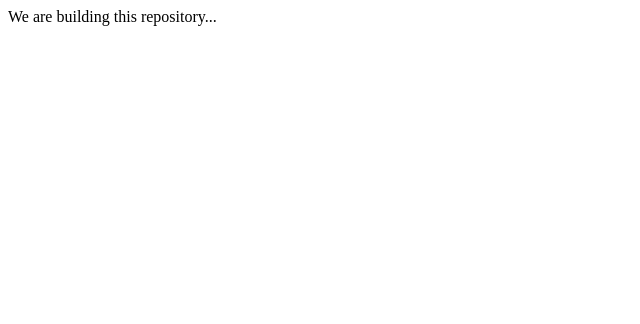
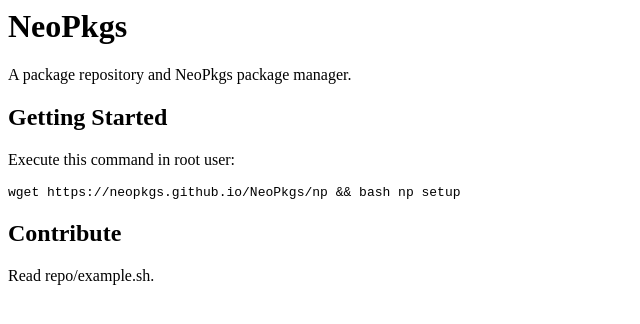
Before and after one commit to NeoPkgs/NeoPkgs, a plain HTML site: page index.html in a window 1280 px wide. Shown: the whole page, without its empty margins (0-640 px from the left). Drawn offline with Linux system fonts and the light colour scheme.

Commit message:
Update index.html

```diff
--- a/index.html
+++ b/index.html
@@ -1,3 +1,10 @@
 <title>NeoPkgs HomePage</title>
 
-<p>We are building this repository...</p>
+<h1 id="neopkgs">NeoPkgs</h1>
+<p>A package repository and NeoPkgs package manager.</p>
+<h2 id="getting-started">Getting Started</h2>
+<p>Execute this command in root user:</p>
+<pre><code class="lang-Bash">wget https:<span class="hljs-regexp">//</span>neopkgs.github.io<span class="hljs-regexp">/NeoPkgs/</span>np &amp;&amp; bash np setup
+</code></pre>
+<h2 id="contribute">Contribute</h2>
+<p>Read repo/example.sh.</p>
```
